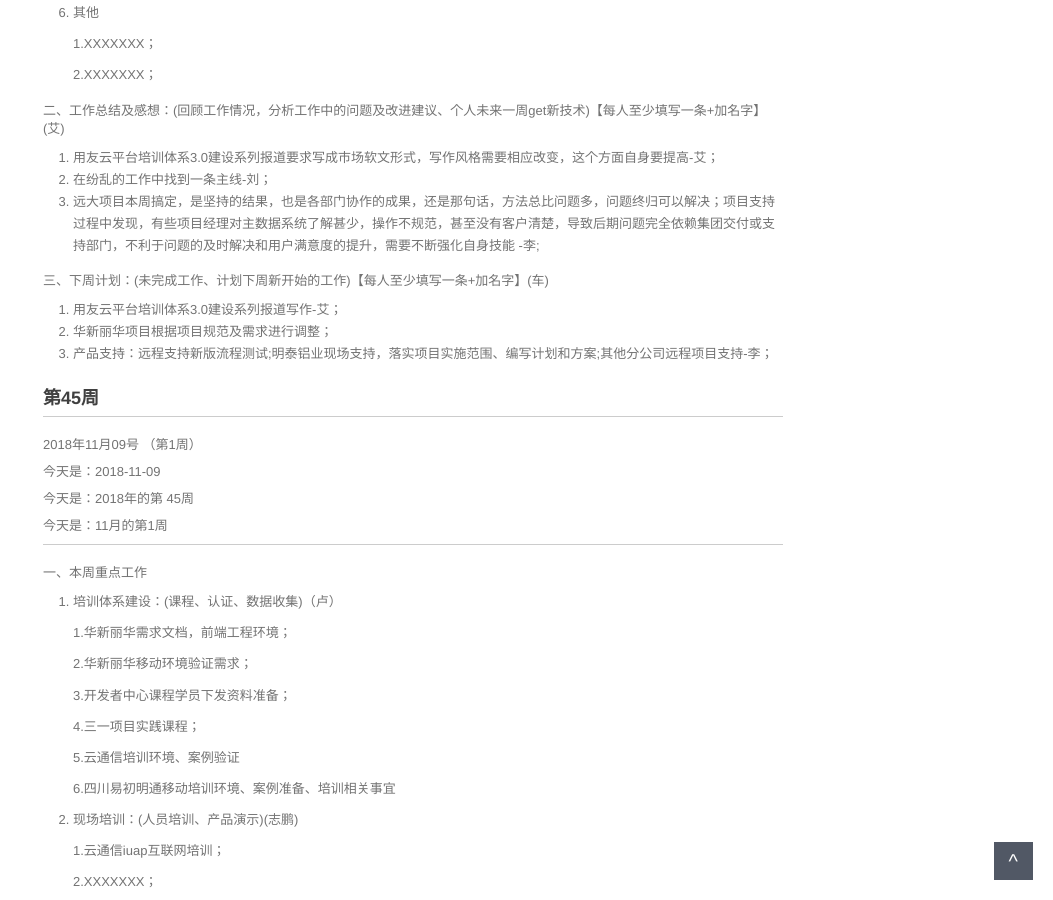
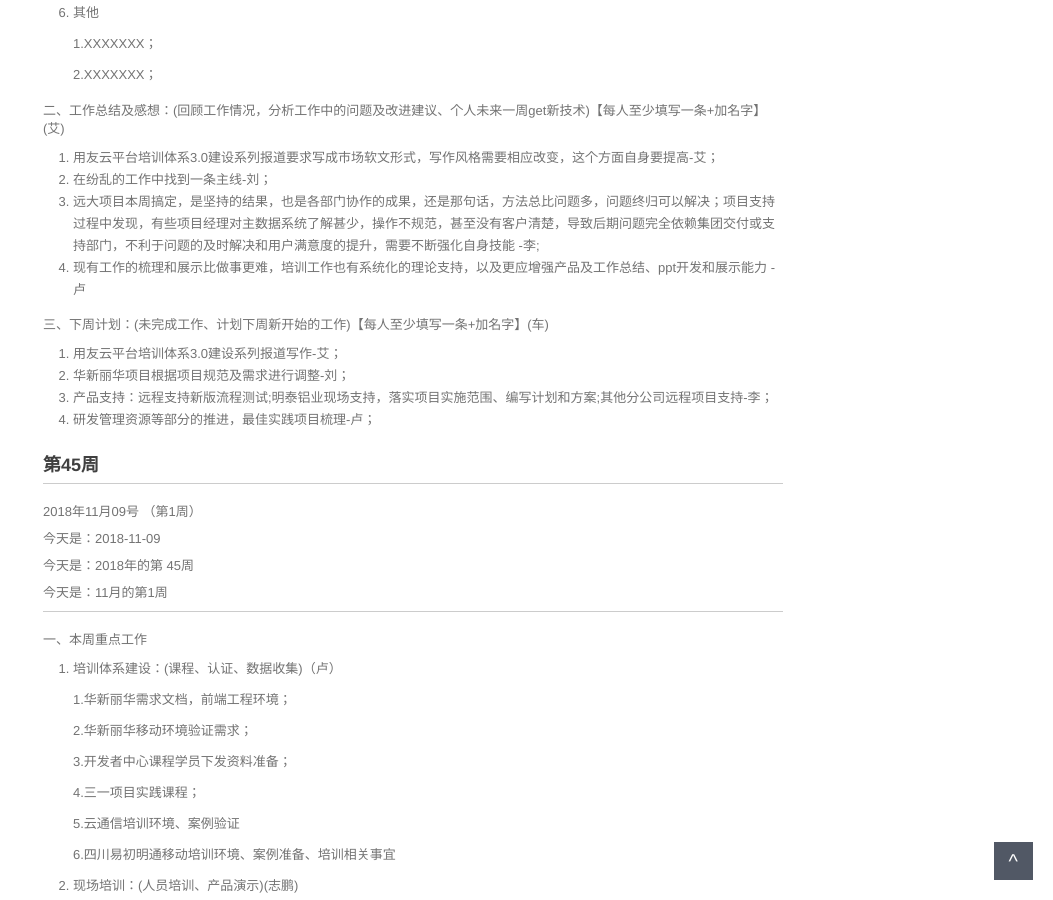
Before and after one commit to walllFlower/blog, a Jekyll site: the page built from _posts/2018-07-17-day_report_cxz.md, in a window 1280 px wide and 900 px high, scrolled down 1231 px. Shown: the whole window, without its empty margins (227-1280 px from the left). Built offline with Jekyll 4.4.1, drawn with Linux system fonts in a browser that asks for light colours; comment, search, counter and statistics services are not loaded; some of the changed text lies outside the part shown.

Commit message:
Update 2018-07-17-day_report_cxz.md

```diff
--- a/_posts/2018-07-17-day_report_cxz.md
+++ b/_posts/2018-07-17-day_report_cxz.md
@@ -76,13 +76,14 @@ categories: 技术运营工作周报
 1. 用友云平台培训体系3.0建设系列报道要求写成市场软文形式，写作风格需要相应改变，这个方面自身要提高-艾；
 2. 在纷乱的工作中找到一条主线-刘；
 3. 远大项目本周搞定，是坚持的结果，也是各部门协作的成果，还是那句话，方法总比问题多，问题终归可以解决；项目支持过程中发现，有些项目经理对主数据系统了解甚少，操作不规范，甚至没有客户清楚，导致后期问题完全依赖集团交付或支持部门，不利于问题的及时解决和用户满意度的提升，需要不断强化自身技能 -李;
+4. 现有工作的梳理和展示比做事更难，培训工作也有系统化的理论支持，以及更应增强产品及工作总结、ppt开发和展示能力 -卢
 
 三、下周计划：(未完成工作、计划下周新开始的工作)【每人至少填写一条+加名字】(车)
 
 1. 用友云平台培训体系3.0建设系列报道写作-艾；
-2. 华新丽华项目根据项目规范及需求进行调整；
+2. 华新丽华项目根据项目规范及需求进行调整-刘；
 3. 产品支持：远程支持新版流程测试;明泰铝业现场支持，落实项目实施范围、编写计划和方案;其他分公司远程项目支持-李；
-
+4. 研发管理资源等部分的推进，最佳实践项目梳理-卢；
 
 
 ###  第45周
```
Also changed, not shown: other parts of _posts/2018-07-17-day_report_cxz.md (+1 -1 lines).
